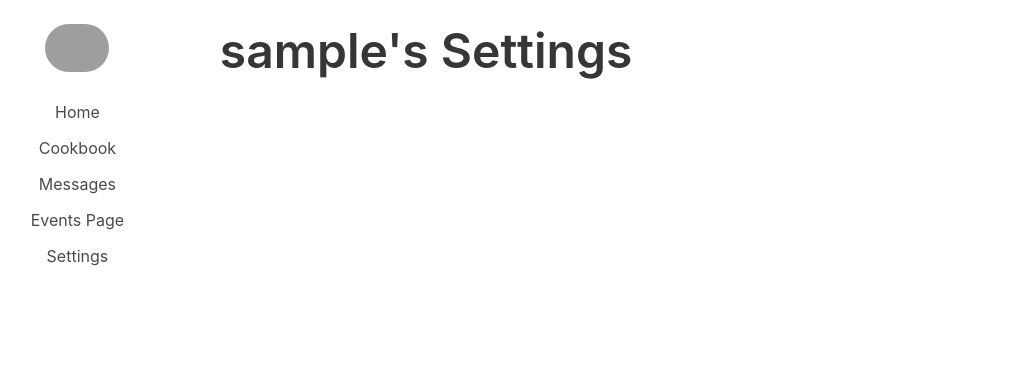
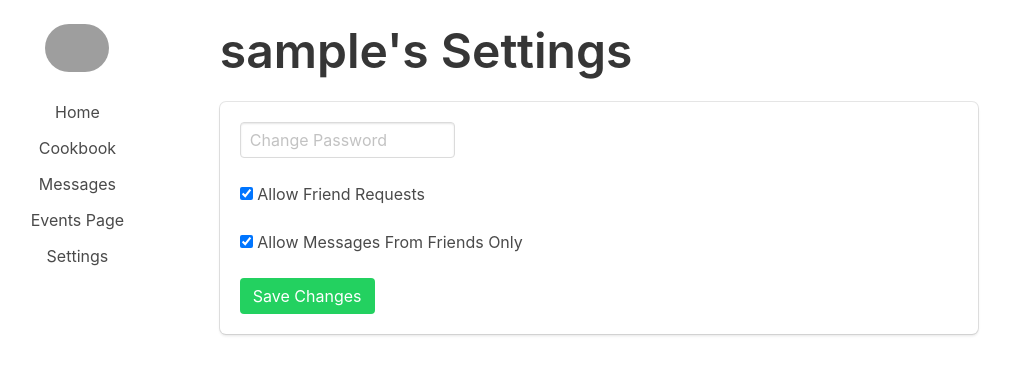
Before and after one commit to erikqu/MealApplication, a Flask app: a page that uses templates/settings.html in a window 1280 px wide. Shown: the top 375 px of the page, without its empty margins (41-1051 px from the left). Run offline with Flask 2, Linux system fonts and the light colour scheme; grey boxes are pictures that could not be loaded.

Commit message:
Added very basic settings

```diff
--- a/templates/settings.html
+++ b/templates/settings.html
@@ -4,4 +4,17 @@
 
     <h1 class = "title is-1 is-centered"> {{ user }}'s Settings </h1>
 
+
+	<div class = "box">
+		<input id = "changePassword" class="input" type="text" placeholder = "Change Password" style="width:30%;">
+		<br><br>
+		<input id = "privateProfile" name="privateProfile" type="checkbox" class="switch" checked="checked">
+		<label for = "privateProfile">Allow Friend Requests</label>
+		<br><br>
+		<input id = "allowMessages" name="allowMessages" type="checkbox" class="switch" checked="checked">
+		<label for = "allowMessages"> Allow Messages From Friends Only</label>
+		<br><br>
+		<input class = "button is-success" type="submit" value="Save Changes">
+	</div>
+
 {% endblock %}
```
